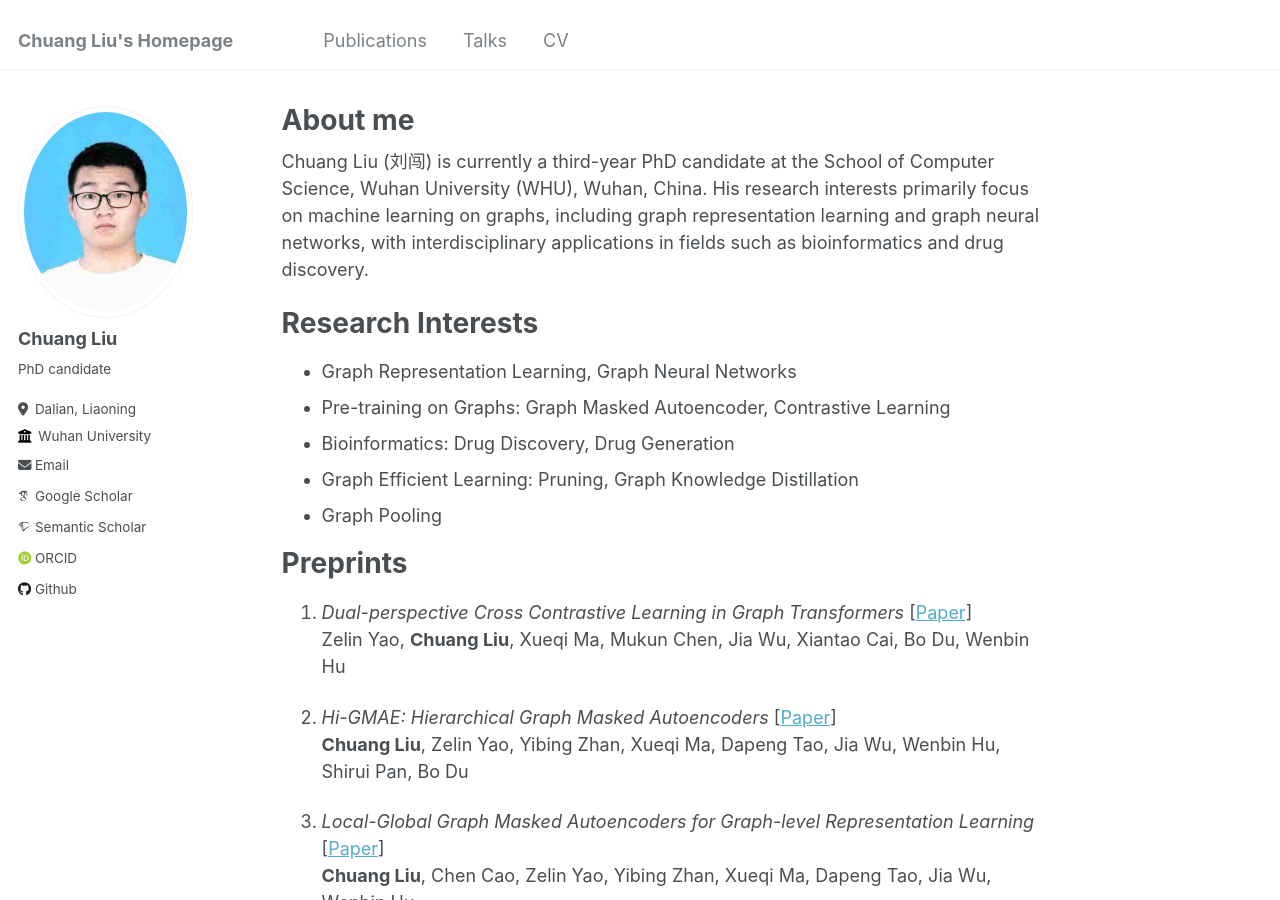
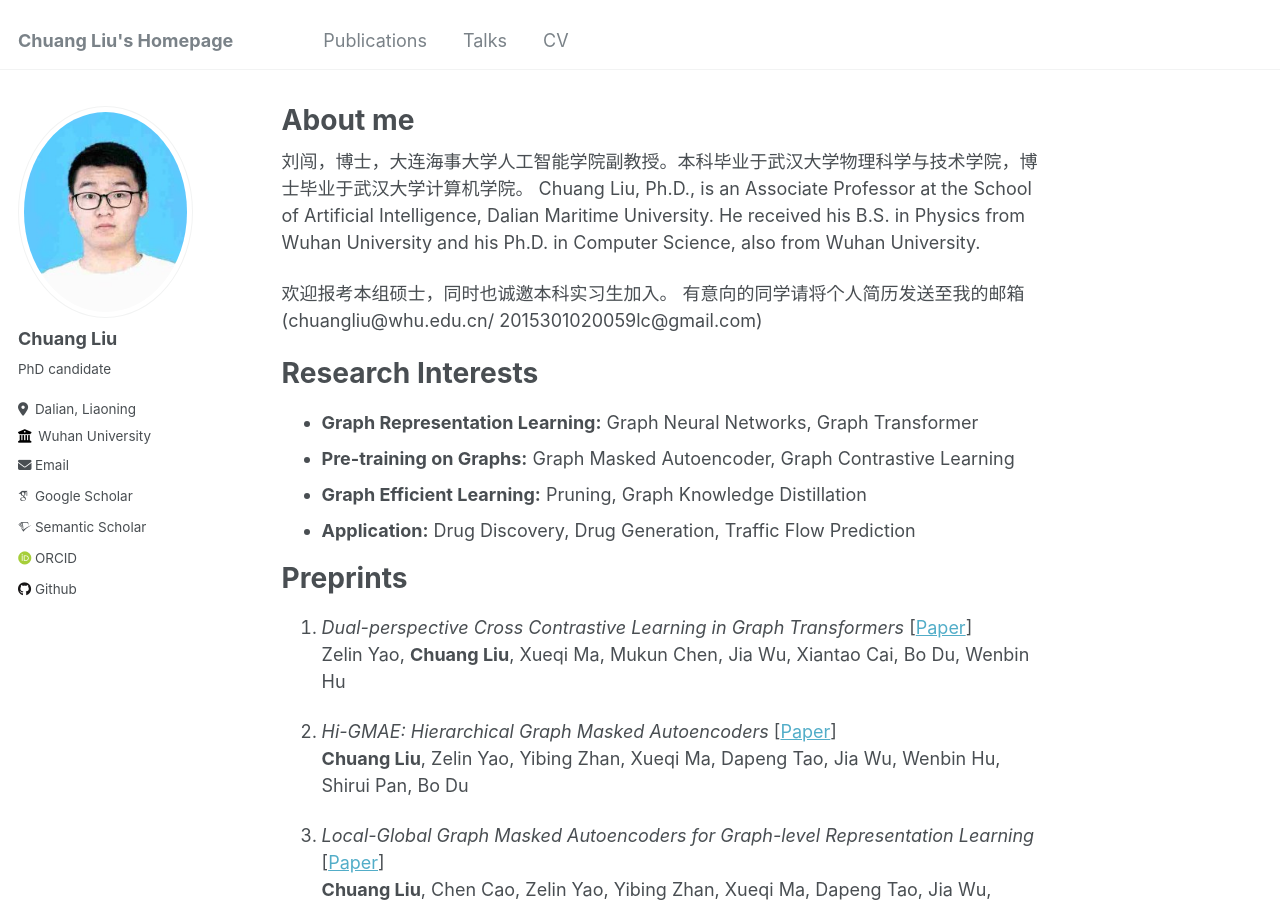
Before and after one commit to LiuChuang0059/LiuChuang0059.github.io, a Jekyll site: the page built from _pages/about.md, in a window 1280 px wide and 900 px high. Built offline with Jekyll 4.4.1, drawn with Linux system fonts in a browser that asks for light colours; some web fonts are replaced; some of the changed text lies outside the part shown.

Commit message:
Update about.md

```diff
--- a/_pages/about.md
+++ b/_pages/about.md
@@ -7,16 +7,19 @@ redirect_from:
   - /about.html
 ---
 
-Chuang Liu (刘闯) is currently a third-year PhD candidate at the School of Computer Science, Wuhan University (WHU), Wuhan, China. His research interests primarily focus on machine learning on graphs, including graph representation learning and graph neural networks, with interdisciplinary applications in fields such as bioinformatics and drug discovery.
+刘闯，博士，大连海事大学人工智能学院副教授。本科毕业于武汉大学物理科学与技术学院，博士毕业于武汉大学计算机学院。
+Chuang Liu, Ph.D., is an Associate Professor at the School of Artificial Intelligence, Dalian Maritime University. He received his B.S. in Physics from Wuhan University and his Ph.D. in Computer Science, also from Wuhan University.
+
+欢迎报考本组硕士，同时也诚邀本科实习生加入。
+有意向的同学请将个人简历发送至我的邮箱 (chuangliu@whu.edu.cn/ 2015301020059lc@gmail.com)
 
 
 Research Interests
 ======
-* Graph Representation Learning, Graph Neural Networks
-* Pre-training on Graphs: Graph Masked Autoencoder, Contrastive Learning
-* Bioinformatics: Drug Discovery, Drug Generation
-* Graph Efficient Learning: Pruning, Graph Knowledge Distillation
-* Graph Pooling
+* **Graph Representation Learning:** Graph Neural Networks, Graph Transformer
+* **Pre-training on Graphs:** Graph Masked Autoencoder, Graph Contrastive Learning
+* **Graph Efficient Learning:** Pruning, Graph Knowledge Distillation
+* **Application:** Drug Discovery, Drug Generation, Traffic Flow Prediction
 
 
 
@@ -122,8 +125,15 @@ Journal:
 * IEEE Transactions on Knowledge and Data Engineering (TKDE)
 * IEEE Transactions on Neural Networks and Learning Systems (TNNLS)
 * ACM Transactions on Knowledge Discovery from Data (TKDD)
-* Neurocomputing (NC)
+* Pattern Recognition
+* Neural Networks
+* Information Sciences
+* Expert Systems With Applications
+* Knowledge-Based Systems
+* Engineering Applications of Artificial Intelligence
+* Neurocomputing
+* Pattern Recognition Letters
 
 Conference:
 
-* 2024:  KDD, IJCAI, ACMMM
+*  KDD, IJCAI, ACMMM, IEEE ICWS
```
